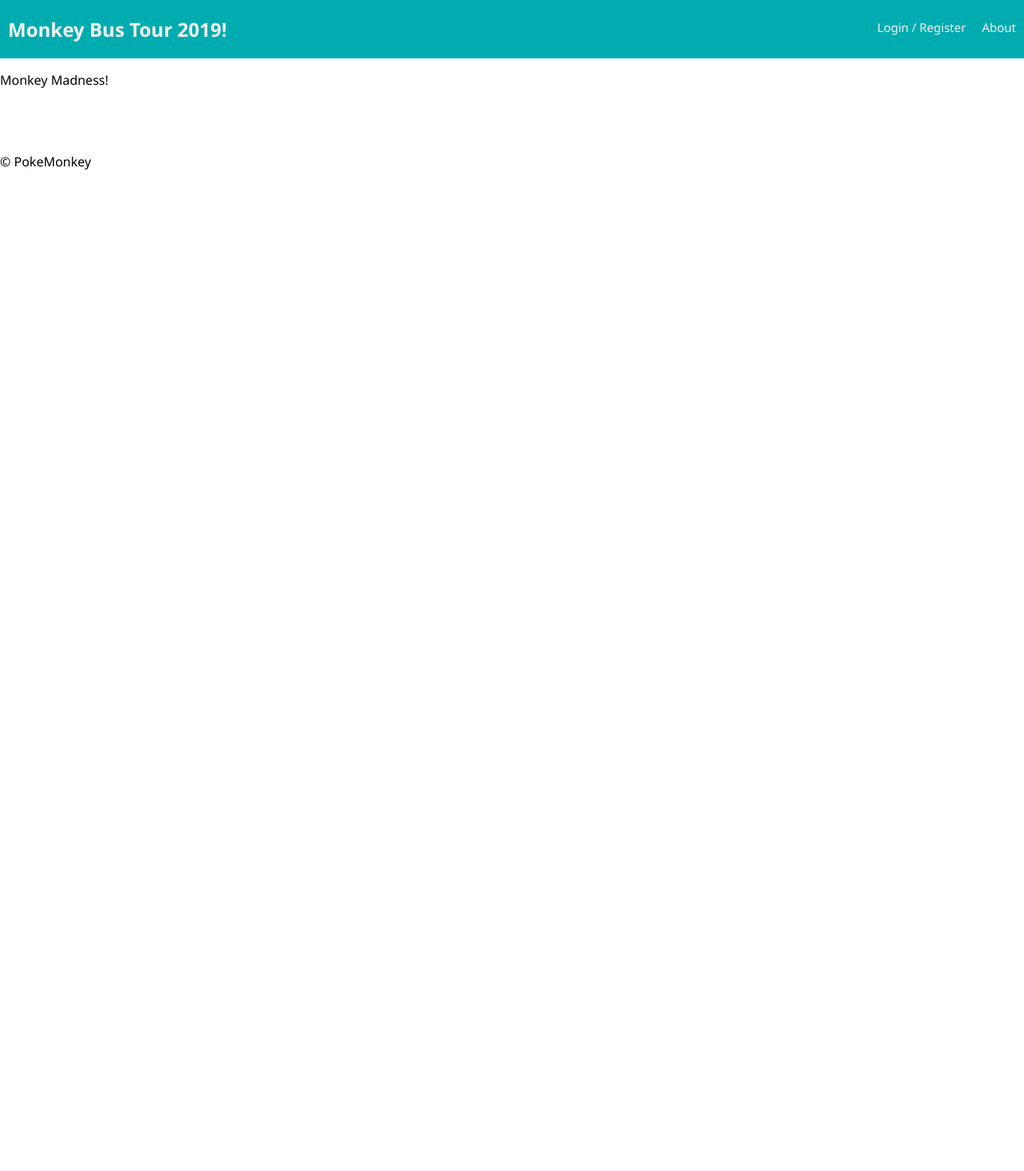
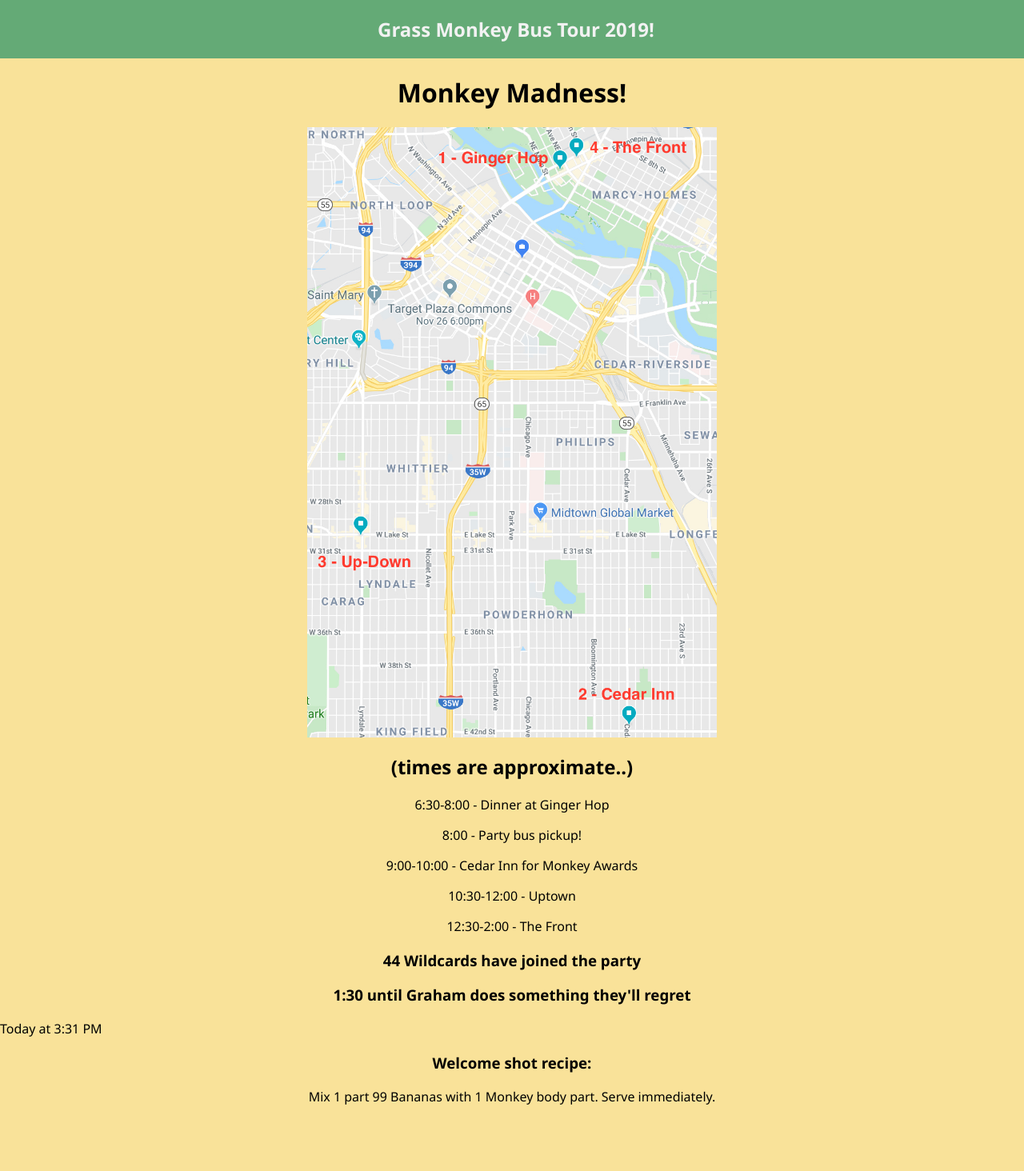
Before and after one commit to dlfedie/grassmonkeyapp, a React (Create React App) app: page /home#/about in a window 1280 px wide. Shown: the top 1464 px of the page at 80% size. Before the commit the page ends 800 px from the top, so only its background shows below. Built offline with nearby package versions, Linux system fonts and the light colour scheme; no server answers.

Commit message:
adds basic form/redirect, etc. just need to get countdown and names in there

```diff
--- a/package.json
+++ b/package.json
@@ -9,6 +9,7 @@
     "cookie-session": "^2.0.0-beta.3",
     "dotenv": "^4.0.0",
     "express": "^4.16.4",
+    "moment": "^2.24.0",
     "passport": "^0.4.0",
     "passport-local": "^1.0.0",
     "pg": "^7.9.0",
--- a/src/components/AboutPage/AboutPage.js
+++ b/src/components/AboutPage/AboutPage.js
@@ -1,27 +1,68 @@
 import React, { Component } from 'react';
 
+import monkeyMap from '../images/monkeyMap.jpg';
+import moment from 'moment';
+
 class AboutPage extends Component {
+  state = {
+    timeToGo: 0
+  }
+
+  componentDidMount() {
+    this.setTime();
+  }
+
+  setTime = () => {
+    let clock = moment().add(90, 'seconds').calendar();
+    this.setState({
+      timeToGo: clock
+    })
+  }
+
   render() {
+
+
+
     return (
       <div>
-        <div>
-          <p>
-            Monkey Madness!
-          </p>
-        </div>
+        <h1>
+          Monkey Madness!
+        </h1>
+        <img src={monkeyMap} alt="map" className="monkeyMap" />
+        <h2>
+          (times are approximate..)
+        </h2>
+        <p>
+          6:30-8:00 - Dinner at Ginger Hop
+        </p>
+        <p>
+          8:00 - Party bus pickup!
+        </p>
+        <p>
+          9:00-10:00 - Cedar Inn for Monkey Awards
+        </p>
+        <p>
+          10:30-12:00 - Uptown
+        </p>
+        <p>
+          12:30-2:00 - The Front
+        </p>
+        <h3>
+          44 Wildcards have joined the party
+        </h3>
+        <h3>
+          1:30 until Graham does something they'll regret
+        </h3>
+        {this.state.timeToGo}
+        <h3>
+          Welcome shot recipe:
+        </h3>
+        <p>
+          Mix 1 part 99 Bananas with 1 Monkey body part. Serve immediately.
+        </p>
       </div>
     )
   }
 }
 
-// const AboutPage = () => (
-//   <div>
-//     <div>
-//       <p>
-//         This about page is for anyone to read!
-//       </p>
-//     </div>
-//   </div>
-// );
-
 export default AboutPage;
--- a/src/components/App/App.css
+++ b/src/components/App/App.css
@@ -1,6 +1,7 @@
 body {
     font-family: 'Segoe UI', Tahoma, Geneva, Verdana, sans-serif;
     margin: 0px;
+    background-color: #f9e299;
 }
 
 .alert {
@@ -47,3 +48,14 @@
     border-bottom:1px solid #444;
     cursor: pointer;
 }
+
+h1, h2, h3, h4, h5, p {
+    text-align: center;
+}
+
+.monkeyMap {
+    display: block;
+    margin-left: auto;
+    margin-right: auto;
+    width: 40%;
+}
--- a/src/components/Nav/Nav.css
+++ b/src/components/Nav/Nav.css
@@ -8,7 +8,9 @@
 
 .nav {
   overflow: hidden;
-  background-color: #00acb0;
+  background-color: #64aa76;
+  /* 100, 170, 118 */
+  text-align: center;
 }
 
 .nav-link {
--- a/src/components/Nav/Nav.js
+++ b/src/components/Nav/Nav.js
@@ -6,16 +6,16 @@
 
 const Nav = (props) => (
   <div className="nav">
-    <Link to="/home">
-      <h2 className="nav-title">Monkey Bus Tour 2019!</h2>
+    <Link to="/about">
+      <h2 className="nav-title">Grass Monkey Bus Tour 2019!</h2>
     </Link>
     <div className="nav-right">
-      <Link className="nav-link" to="/home">
+      {/* <Link className="nav-link" to="/home"> */}
         {/* Show this link if they are logged in or not,
         but call this link 'Home' if they are logged in,
         and call this link 'Login / Register' if they are not */}
-        {props.user.id ? 'Home' : 'Login / Register'}
-      </Link>
+        {/* {props.user.id ? 'Home' : 'Login / Register'} */}
+      {/* </Link> */}
       {/* Show the link to the info page and the logout button if the user is logged in */}
       {props.user.id && (
         <>
@@ -26,9 +26,9 @@
         </>
       )}
       {/* Always show this link since the about page is not protected */}
-      <Link className="nav-link" to="/about">
+      {/* <Link className="nav-link" to="/about">
         About
-      </Link>
+      </Link> */}
     </div>
   </div>
 );
```
Also changed, not shown: src/components/images/monkeyMap.jpg (added).
